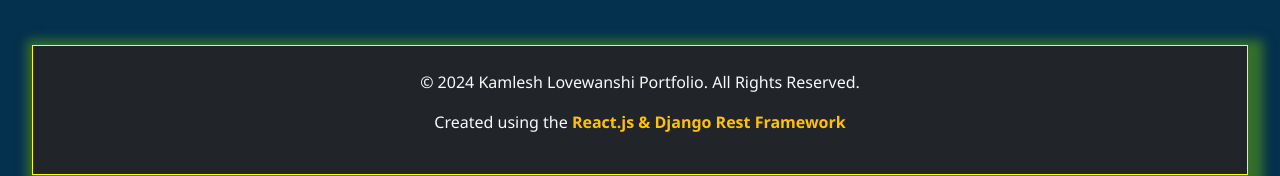
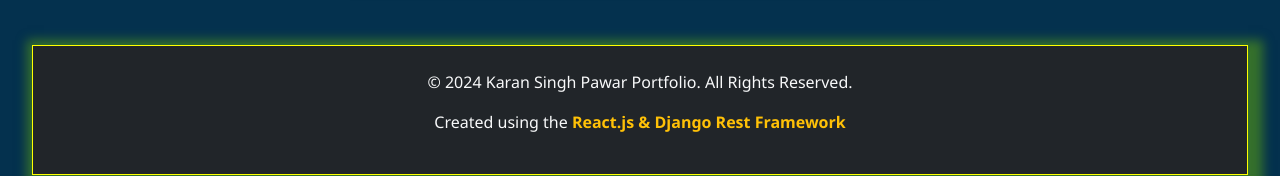
Before and after one commit to itzkaran70/portfolio_frontend, a React (Vite) app: page / in a window 1280 px wide. Shown: the part 1608-1784 px from the top of the page. Built offline with nearby package versions, Linux system fonts and the light colour scheme; no server answers.

Commit message:
update footer and change email in setting

```diff
--- a/src/components/Footer.jsx
+++ b/src/components/Footer.jsx
@@ -7,7 +7,7 @@
       <div className="container">
         <div className="row">
           <div className="col text-center">
-            <p>&copy; {new Date().getFullYear()} Kamlesh Lovewanshi Portfolio. All Rights Reserved.</p>
+            <p>&copy; {new Date().getFullYear()} Karan Singh Pawar Portfolio. All Rights Reserved.</p>
             <p>Created using the <b className='text-warning'>React.js & Django Rest Framework</b></p>
           </div>
         </div>
```
